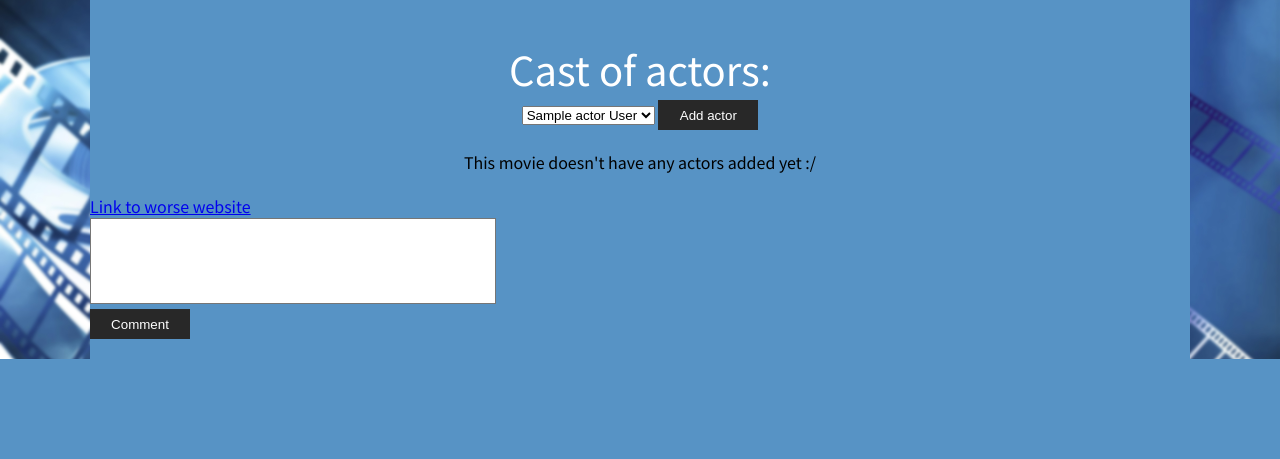
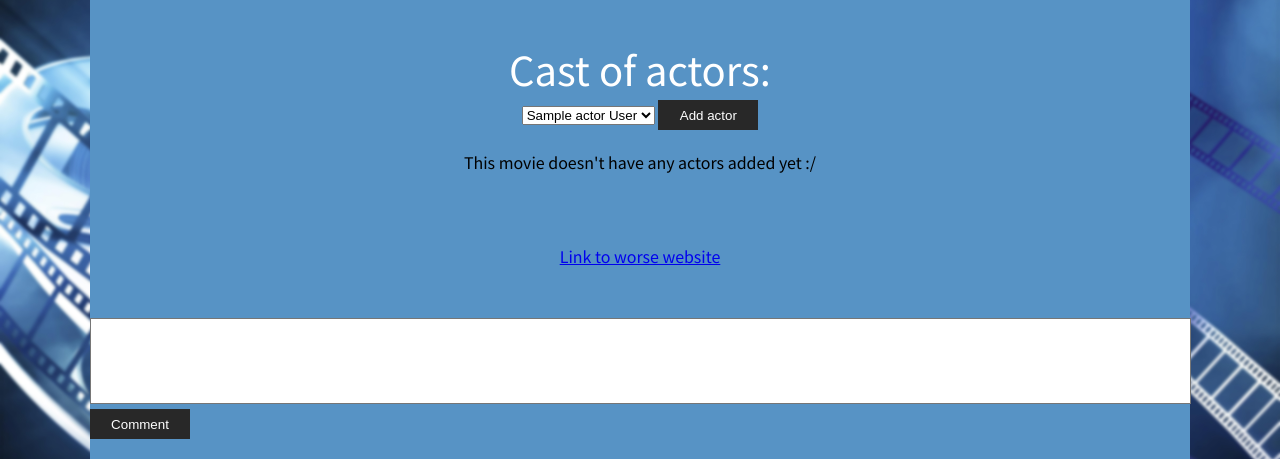
Before and after one commit to Vataz1337/PhpProject-FilmKiep, a PHP site: page /HomePage/movieDetails.php?id=1 in a window 1280 px wide. Shown: the part 1021-1480 px from the top of the page. Before the commit the page ends 1380 px from the top, so only its background shows below. Run offline with PHP 8.4, Linux system fonts and the light colour scheme; the visitor is signed in with stand-in values (Sample User, id 1); tables that the repository leaves empty or names only in its code hold one stand-in row (values such as "Sample post"); grey boxes marked "Sample" are stand-in pictures; data that the repository does not hold is empty.

Commit message:
Just making sure

```diff
--- a/CSS/addActorStyle.css
+++ b/CSS/addActorStyle.css
@@ -49,7 +49,7 @@
 .image{
     color: white;
     font-size: 30px;
-    margin-left: 20px;
+    text-align: center;
 }
 
 .galery{
--- a/CSS/categoriesStyle.css
+++ b/CSS/categoriesStyle.css
@@ -1,7 +1,9 @@
 body, html{
     font-family: 'Noto Sans JP', sans-serif;
-    background-color: steelblue;
+    background-image: url("../images/background2.jpg");
     background-size: cover;
+    background-repeat: no-repeat;
+    background-attachment: fixed;
     padding:0;
     margin:0;
 }
--- a/CSS/movieDetailsStyle.css
+++ b/CSS/movieDetailsStyle.css
@@ -60,10 +60,11 @@
 }
 
 textarea{
-    width: 400px;
+    width: 99.5%;
     height: 80px;
     background-color: #fff;
     resize: none;
+
 }
 
 button{
@@ -211,3 +212,11 @@
     font-size: 20px;
     color: white;
 }
+
+.movieLink{
+    width: 250px;
+    margin-right: auto;
+    margin-left: auto;
+    text-align: center;
+    padding: 50px;
+}
--- a/HomePage/sortMovies.php
+++ b/HomePage/sortMovies.php
@@ -1,4 +1,6 @@
 <?php
+header('Cache-Control: no cache'); //no cache
+session_cache_limiter('private_no_expire'); // works
 session_start();
 if(!isset($_SESSION['loggedin'])){
     header('Location: ../loginRegister/loginPage.php');
```
Also changed, not shown: directorImages/film-roll.png (added), movieImages/pudzian.jpg (added).
